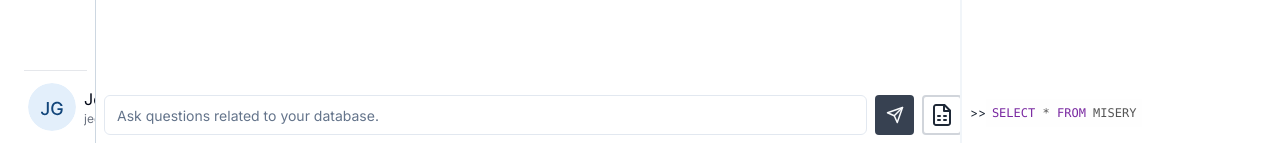
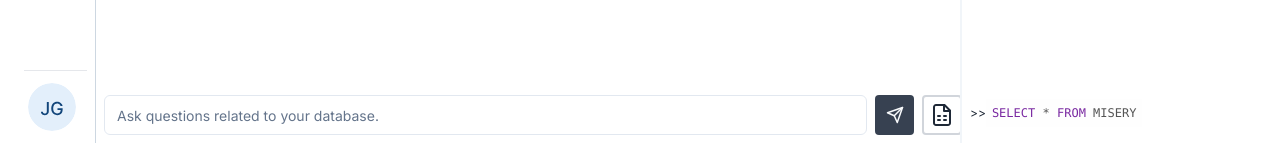
Before and after one commit to NotTheRightGuy/Querix, a Next.js app: page /dashboard in a window 1280 px wide. Shown: the part 657-800 px from the top of the page. Built offline with nearby package versions, Linux system fonts and the light colour scheme.

Commit message:
Refactor sidebar component styles and add missing class names

```diff
--- a/components/ui/sidebar.tsx
+++ b/components/ui/sidebar.tsx
@@ -26,10 +26,10 @@ export default function Sidebar() {
             initial="initial"
             aria-label="Sidenav"
             id="drawer-navigation"
-            whileHover={{ width: "auto" }}
+            whileHover={{ width: "250px" }}
         >
             <div
-                className={`overflow-y-auto px-2 h-full bg-white dark:bg-gray-800 flex flex-col justify-between`}
+                className={`overflow-y-auto overflow-x-hidden px-2 h-full bg-white dark:bg-gray-800 flex flex-col justify-between`}
             >
                 <ul className="space-y-2">
                     <div className="my-4">
@@ -159,7 +159,7 @@ export default function Sidebar() {
                         </a>
                     </li>
                 </ul>
-                <ul className="flex flex-row gap-x-2 mt-2 py-3 px-1 items-center border-t border-gray-200 ">
+                <ul className="flex flex-row gap-x-6 mt-2 py-3 px-1 items-center border-t border-gray-200 ">
                     <div>
                         <svg
                             width="48"
```
